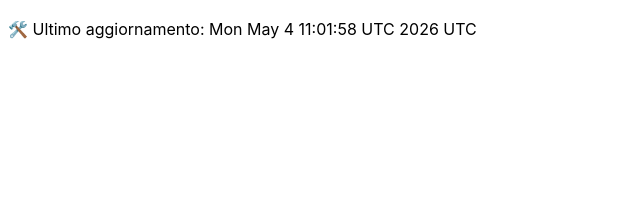
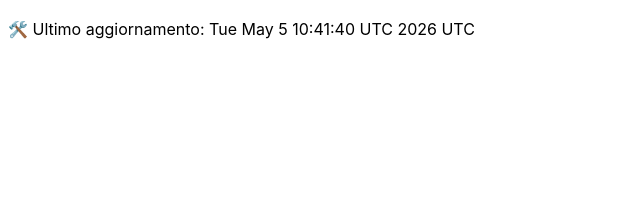
Before and after one commit to DanteTrb/DanteTrb.github.io, a Jekyll site: the page built from badges.md, in a window 1280 px wide. Shown: the top 213 px of the page, without its empty margins (0-640 px from the left). Built offline with Jekyll 4.4.1, drawn with Linux system fonts in a browser that asks for light colours; our own code applies the rules of GitHub Pages for plain Markdown files.

Commit message:
🛠️ Aggiornamento automatico badge

```diff
--- a/badges.md
+++ b/badges.md
@@ -1 +1 @@
-🛠️ Ultimo aggiornamento: Mon May  4 11:01:58 UTC 2026 UTC
+🛠️ Ultimo aggiornamento: Tue May  5 10:41:40 UTC 2026 UTC
```
